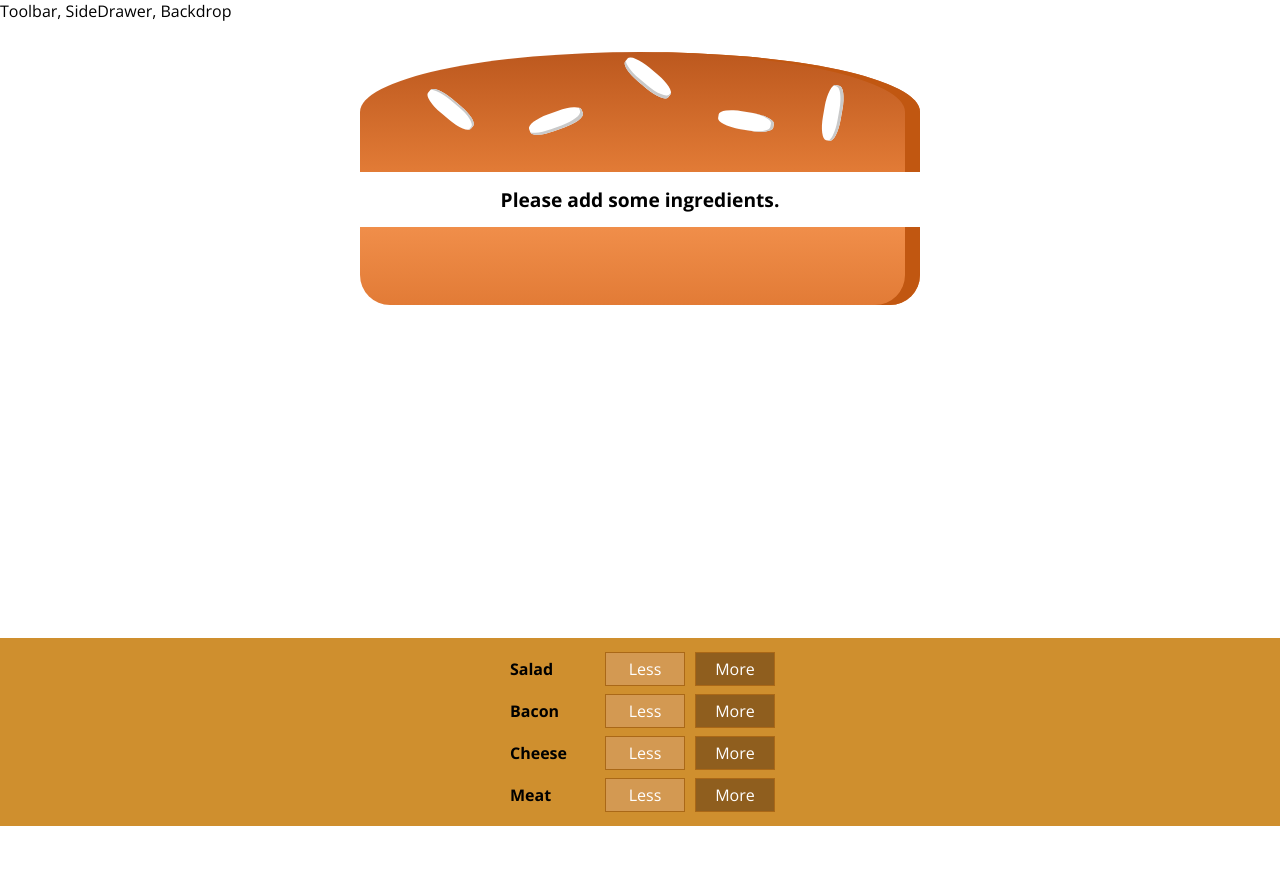
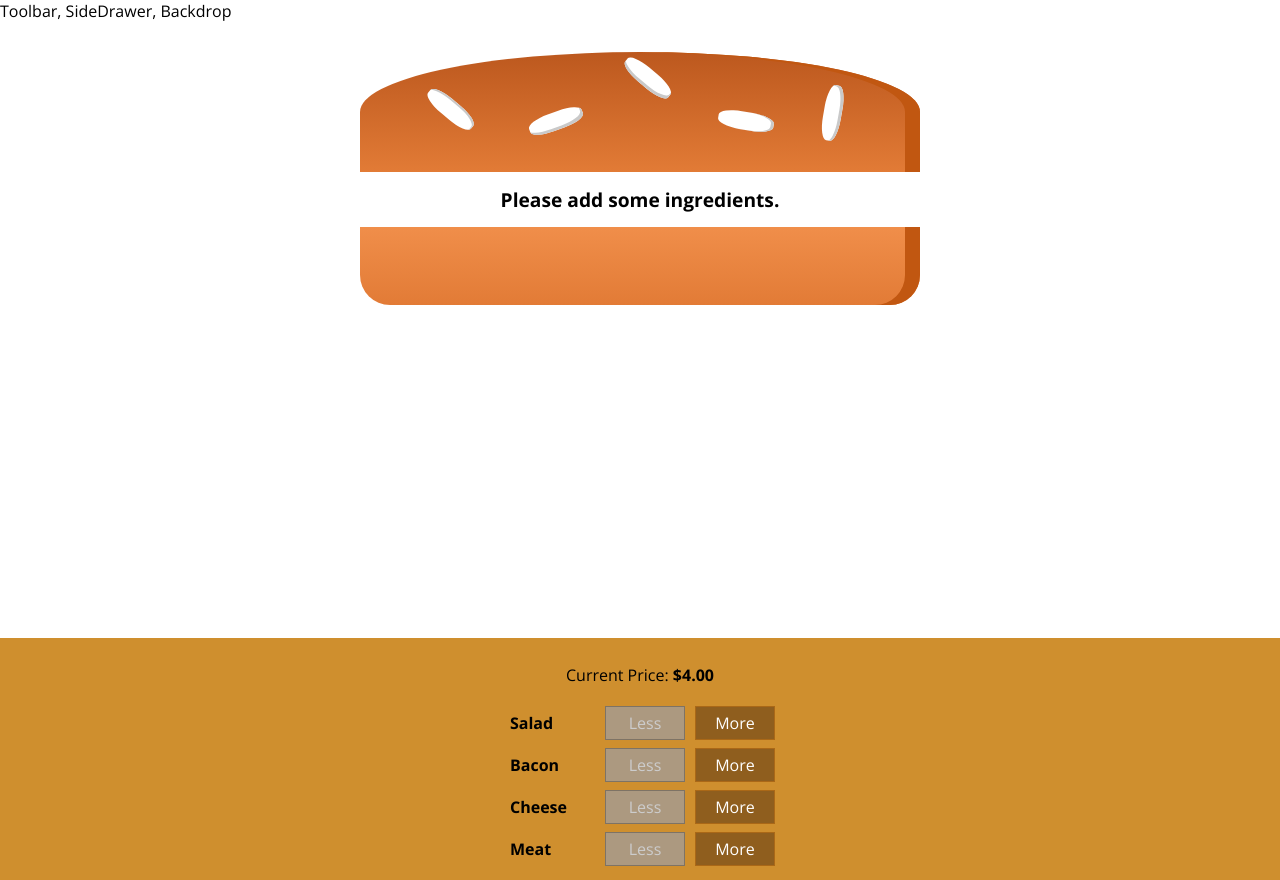
Before and after one commit to YuhanLin1105/Burger-Builder, a React app: page / in a window 1280 px wide. Before the commit the page ends 826 px from the top, so only its background shows below. Built offline with nearby package versions, Linux system fonts and the light colour scheme.

Commit message:
add removeIngredient function button

```diff
--- a/src/components/Burger/BuildControls/BuildControl/BuildControl.js
+++ b/src/components/Burger/BuildControls/BuildControl/BuildControl.js
@@ -5,7 +5,7 @@ import classes from './BuildControl.css';
 const buildControl = (props)=>(
     <div className={classes.BuildControl}>
         <div className={classes.Label}>{props.label}</div>
-        <button className={classes.Less}>Less</button>
+        <button className={classes.Less} onClick={props.remove} disabled={props.disable}>Less</button>
         <button className={classes.More} onClick={props.added}>More</button>
     </div>
 );
--- a/src/components/Burger/BuildControls/BuildControls.js
+++ b/src/components/Burger/BuildControls/BuildControls.js
@@ -12,12 +12,15 @@ const controls = [
 
 const buildControls = (props) => (
     <div className={classes.BuildControls}>
+        <p>Current Price: <strong>${props.price.toFixed(2)}</strong></p>
         {controls
-            .map((control)=>(
+            .map((control) => (
                 <BuildControl
                     key={control.label}
                     label={control.label}
-                    added={()=>props.ingredientAdded(control.type)}
+                    added={() => props.ingredientAdded(control.type)}
+                    remove={() => props.ingredientRemove(control.type)}
+                    disable={props.disableInfoCheck[control.type]}
                 />
             ))
         }
--- a/src/containers/BurgerBuilder/BurgerBuilder.js
+++ b/src/containers/BurgerBuilder/BurgerBuilder.js
@@ -15,43 +15,75 @@ const INGREDIENT_PRICES = {
 class BurgerBuilder extends Component {
 
     state = {
-        ingredients:{
-            salad:0,
-            bacon:0,
-            cheese:0,
-            meat:0
+        ingredients: {
+            salad: 0,
+            bacon: 0,
+            cheese: 0,
+            meat: 0
         },
 
-        totalPrice:4
+        totalPrice: 4
     }
 
     addIngredientHandler = (type) => {
-        const oldCount =this.state.ingredients[type];
+        const oldCount = this.state.ingredients[type];
         const updatedCounted = oldCount + 1;
         const updatedIngredients = {
             ...this.state.ingredients
         };
         updatedIngredients[type] = updatedCounted;
 
-        const priceAddition =  INGREDIENT_PRICES[type];
+        const priceAddition = INGREDIENT_PRICES[type];
         const oldPrice = this.state.totalPrice;
         const newPrice = oldPrice + priceAddition;
 
         this.setState({
-            totalPrice:newPrice,
-            ingredients:updatedIngredients
+            totalPrice: newPrice,
+            ingredients: updatedIngredients
         });
     }
 
     removeIngredientHandler = (type) => {
+        const oldCount = this.state.ingredients[type];
+        const updatedCounted = (oldCount <= 0) ? 0 : oldCount - 1;
+        const updatedIngredients = {
+            ...this.state.ingredients
+        };
+        updatedIngredients[type] = updatedCounted;
 
+        const priceAddition = (oldCount <= 0) ? 0 : INGREDIENT_PRICES[type];
+        const oldPrice = this.state.totalPrice;
+        const newPrice = oldPrice - priceAddition;
+
+        this.setState({
+            totalPrice: newPrice,
+            ingredients: updatedIngredients
+        });
+    }
+
+    checkDisableInfo = () => {
+        const disableInfo = {
+            ...this.state.ingredients
+        }
+
+        for( let key in disableInfo){
+            disableInfo[key]=!disableInfo[key]>0
+        }
+
+        return  disableInfo;
     }
 
     render() {
+        const disableInfo = this.checkDisableInfo();
         return (
             <Ax>
-                <Burger ingredients={this.state.ingredients}/>
-                <BuildControls ingredientAdded={this.addIngredientHandler}/>
+                <Burger ingredients={this.state.ingredients} />
+                <BuildControls
+                    ingredientAdded={this.addIngredientHandler}
+                    ingredientRemove={this.removeIngredientHandler}
+                    disableInfoCheck={disableInfo}
+                    price={this.state.totalPrice}
+                />
             </Ax>
         );
     };
```
